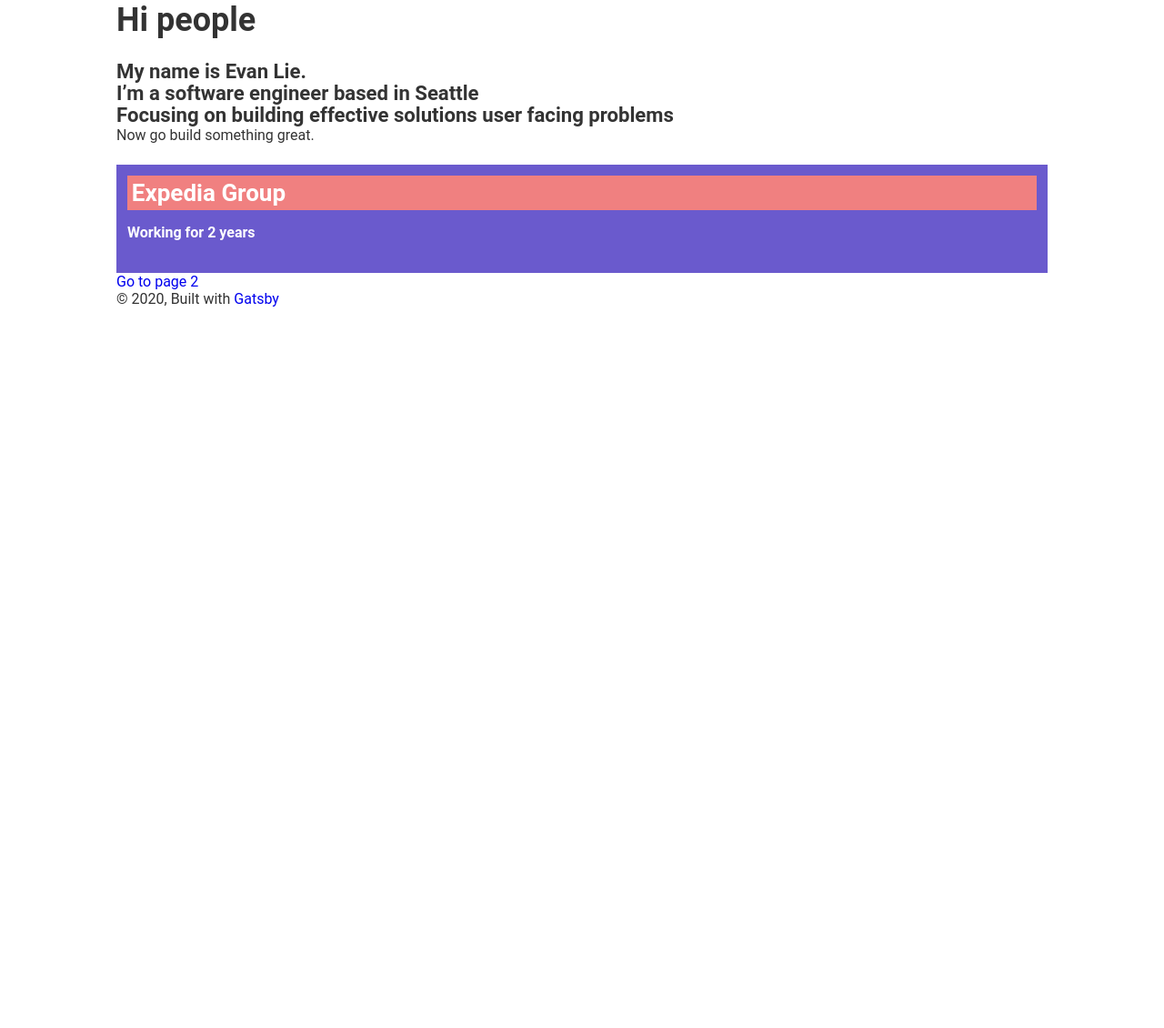
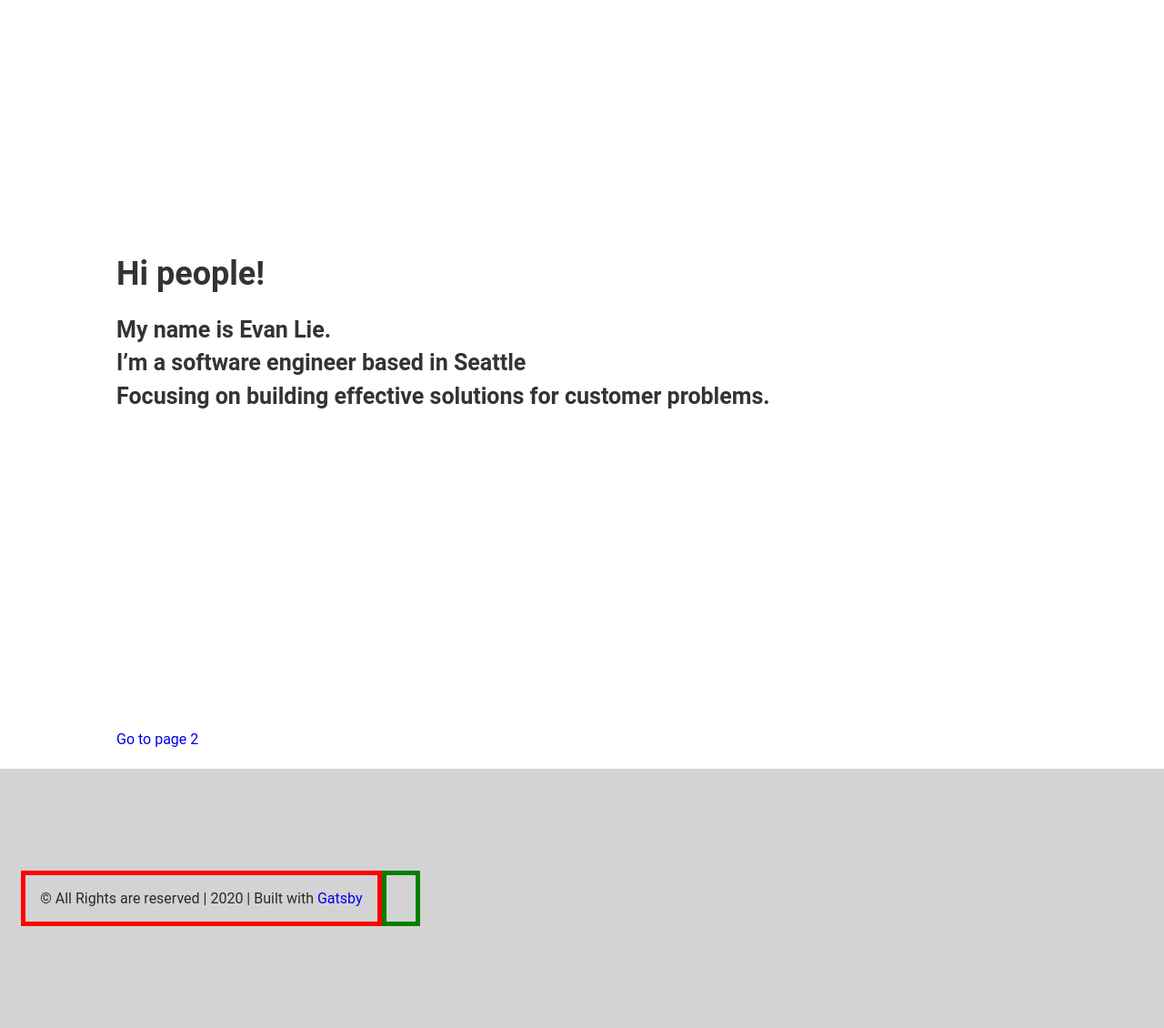
Before and after one commit to evantaurusta/taurusta.com, a Gatsby site: page / in a window 1280 px wide. Shown: the part 91-1221 px from the top of the page at 91% size. Before the commit the page ends 800 px from the top, so only its background shows below. Built offline with nearby package versions, Linux system fonts and the light colour scheme; Gatsby itself is replaced by a stand-in of ours.

Commit message:
make fullpage landing (#15)

```diff
--- /dev/null
+++ b/src/components/Footer.js
@@ -0,0 +1,32 @@
+import React from 'react'
+import styled from 'styled-components'
+
+const Container = styled.div`
+  display: flex;
+  margin-top: 0;
+  padding: 7rem 1.45rem;
+  /* background: #fcfbff; */
+  background: lightgrey;
+`
+const SocialWrapper = styled.div`
+  border: 5px solid green;
+  padding: 1rem;
+`
+const CopyrightWrapper = styled.div`
+  border: 5px solid red;
+  padding: 1rem;
+`
+
+const Footer = () => (
+  <Container>
+    <CopyrightWrapper>
+      <footer>
+        © All Rights are reserved | {new Date().getFullYear()} | Built with{' '}
+        <a href='https://www.gatsbyjs.org'>Gatsby</a>
+      </footer>
+    </CopyrightWrapper>
+    <SocialWrapper />
+  </Container>
+)
+
+export default Footer
--- a/src/components/about.js
+++ /dev/null
@@ -1,19 +0,0 @@
-import React from 'react'
-import styled from 'styled-components'
-
-const Description = styled.h3`
-  margin-bottom: 0;
-`
-
-const About = () => (
-  <>
-    <h1>Hi people</h1>
-    <Description>My name is Evan Lie.</Description>
-    <Description>I&#8217;m a software engineer based in Seattle</Description>
-    <Description>
-      Focusing on building effective solutions user facing problems
-    </Description>
-    <p>Now go build something great.</p>
-  </>
-)
-export default About
--- a/src/components/header.js
+++ b/src/components/header.js
@@ -5,7 +5,6 @@ import Navigation from './navigation'
 
 const HeaderWrapper = styled.header`
   background: slategrey;
-  margin-bottom: 1.45rem;
 `
 const HeaderContainer = styled.header`
   display: flex;
--- /dev/null
+++ b/src/components/introduction.js
@@ -0,0 +1,26 @@
+import React from 'react'
+import styled from 'styled-components'
+
+const Description = styled.h3`
+  /* need to optimize the font wrap when in smaller screen */
+  line-height: 1.45em;
+  font-size: 25px;
+`
+const Container = styled.div`
+  display: flex;
+  align-items: center;
+  margin-bottom: 1.45rem;
+  height: 100vh;
+`
+
+const Introduction = () => (
+  <Container>
+    <Description>
+      <h1>Hi people!</h1>
+      My name is Evan Lie. <br />
+      I&#8217;m a software engineer based in Seattle <br />
+      Focusing on building effective solutions for customer problems. <br />
+    </Description>
+  </Container>
+)
+export default Introduction
--- a/src/components/layout.js
+++ b/src/components/layout.js
@@ -11,6 +11,7 @@ import PropTypes from 'prop-types'
 import styled from 'styled-components'
 import Header from './header'
 import GlobalStyle from '../styles/globalStyle'
+import Footer from './Footer'
 
 const LayoutContainer = styled.div`
   margin: 0 auto;
@@ -25,11 +26,8 @@ const Layout = ({ children }) => {
       <Header />
       <LayoutContainer>
         <main>{children}</main>
-        <footer>
-          © {new Date().getFullYear()}, Built with{' '}
-          <a href='https://www.gatsbyjs.org'>Gatsby</a>
-        </footer>
       </LayoutContainer>
+      <Footer />
     </>
   )
 }
--- a/src/pages/index.js
+++ b/src/pages/index.js
@@ -3,14 +3,12 @@ import { Link } from 'gatsby'
 
 import Layout from '../components/layout'
 import SEO from '../components/seo'
-import Card from '../components/card'
-import About from '../components/about'
+import Introduction from '../components/introduction'
 
 const IndexPage = () => (
   <Layout>
     <SEO title='Home' />
-    <About />
-    <Card company='Expedia Group' description='Working for 2 years' />
+    <Introduction />
     <Link to='/page-2/'>Go to page 2</Link>
   </Layout>
 )
```
